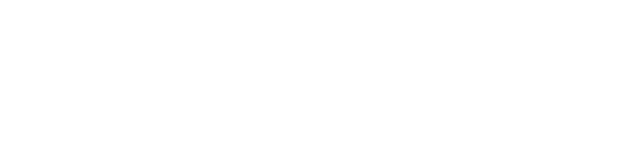
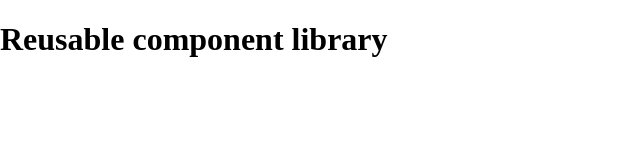
Before and after one commit to js-tasks-ru/htmlcss-20220919_bugsoff, a website: page index.html in a window 1280 px wide. Shown: the whole page, without its empty margins (0-640 px from the left). Drawn offline with nearby package versions, Linux system fonts and the light colour scheme.

Commit message:
base layout

```diff
--- a/index.html
+++ b/index.html
@@ -2,9 +2,18 @@
 <!-- Главная страница -->
 <html lang="ru">
     <head>
-        <link rel="stylesheet" href="./assets/css/main.css">
+        <link rel="stylesheet" href="https://necolas.github.io/normalize.css/latest/normalize.css">
+        <link rel="stylesheet" href="./assets/css/styles.css">
     </head>
     <body>
+        <header>
+            <h1>Reusable component library</h1>
+        </header>
+        <main>
 
+        </main>
+        <footer>
+
+        </footer>
     </body>
 </html>
```
